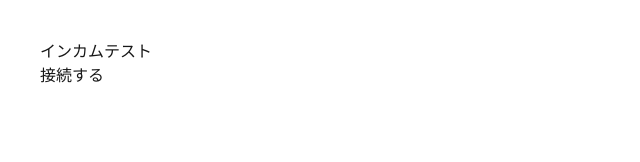
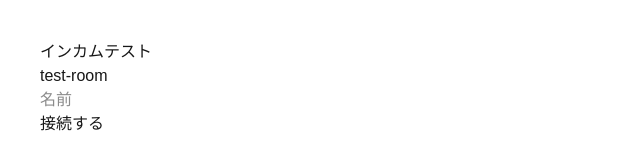
Before and after one commit to mokhapudding/intercom-app, a Next.js app: page / in a window 1280 px wide. Shown: the top 162 px of the page, without its empty margins (0-640 px from the left). Built offline with nearby package versions, Linux system fonts and the light colour scheme.

Commit message:
add username input

```diff
--- a/app/page.tsx
+++ b/app/page.tsx
@@ -4,15 +4,22 @@ import { useState } from "react";
 import { Room } from "livekit-client";
 
 export default function Home() {
+  const [roomName, setRoomName] = useState("test-room");
+  const [username, setUsername] = useState("");
   const [connected, setConnected] = useState(false);
 
   const connectToRoom = async () => {
+    if (!username) {
+      alert("名前を入力してや");
+      return;
+    }
+
     const res = await fetch("/api/token", {
       method: "POST",
       headers: { "Content-Type": "application/json" },
       body: JSON.stringify({
-        room: "test-room",
-        username: "taro",
+        room: roomName,
+        username: username,
       }),
     });
 
@@ -33,6 +40,23 @@ export default function Home() {
   return (
     <div style={{ padding: 40 }}>
       <h1>インカムテスト</h1>
+
+      <div>
+        <input
+          placeholder="ルーム名"
+          value={roomName}
+          onChange={(e) => setRoomName(e.target.value)}
+        />
+      </div>
+
+      <div>
+        <input
+          placeholder="名前"
+          value={username}
+          onChange={(e) => setUsername(e.target.value)}
+        />
+      </div>
+
       <button onClick={connectToRoom}>
         接続する
       </button>
```
